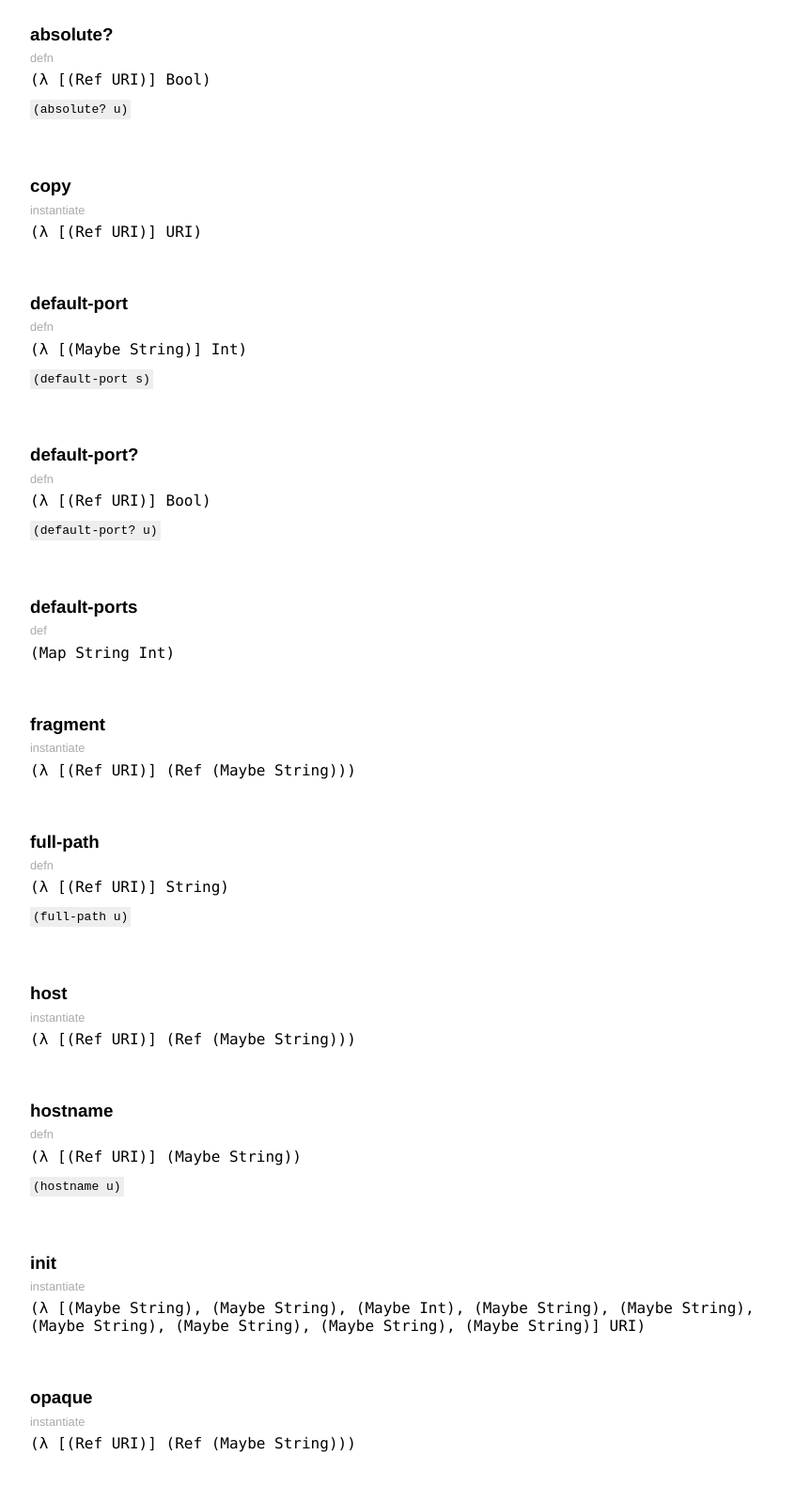
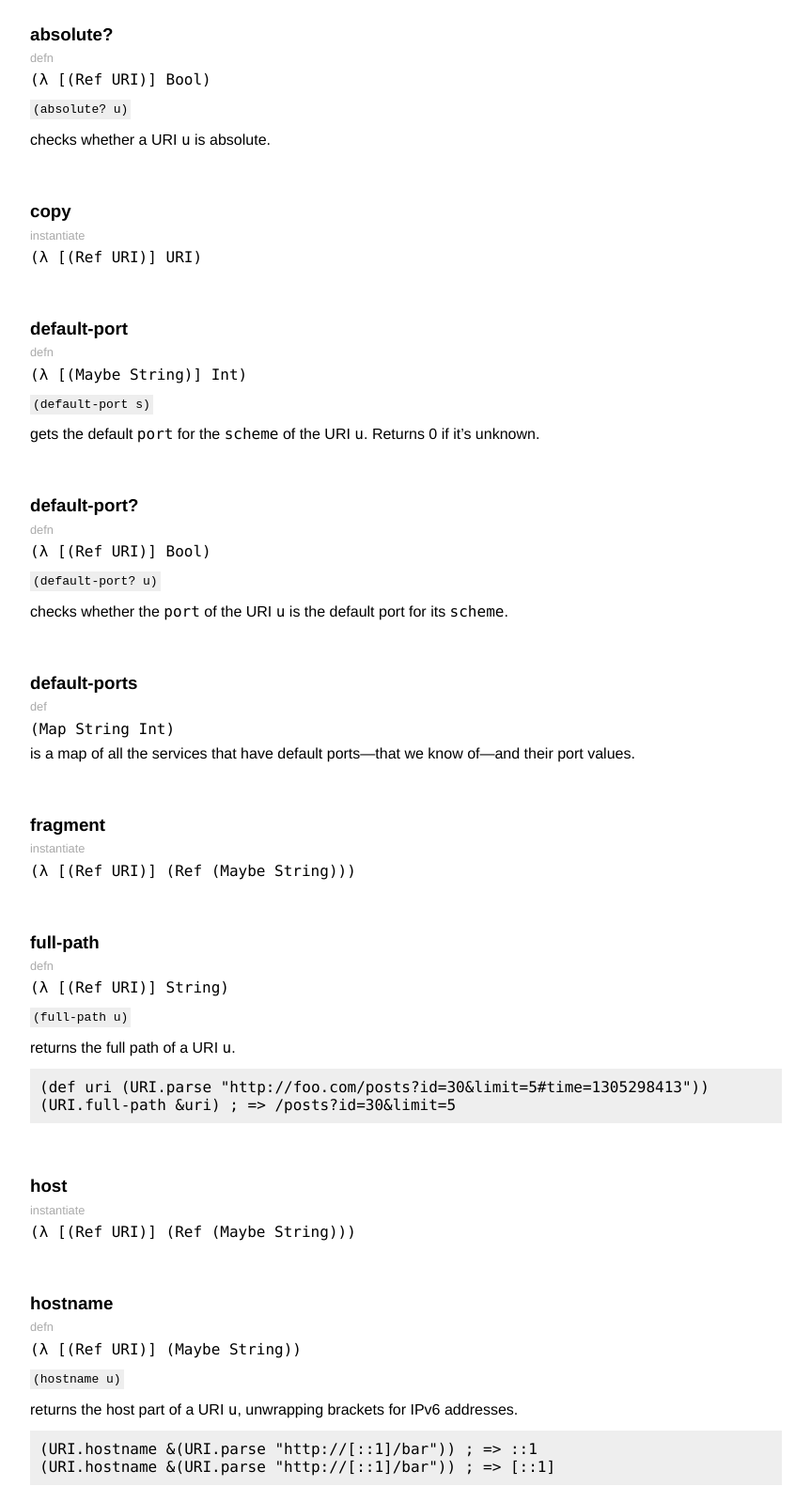
Before and after one commit to carpentry-org/uri, a plain HTML site: page docs/index.html in a window 1280 px wide. Shown: the part 340-1938 px from the top of the page at 94% size, without its empty margins (208-1071 px from the left). Drawn offline with Linux system fonts and the light colour scheme.

Commit message:
uri: better docs and fixed a bug

```diff
--- a/docs/index.html
+++ b/docs/index.html
@@ -66,6 +66,7 @@ between explicit/implicit port assignments). That might not always be desirable!
                     (absolute? u)
                 </pre>
                 <p class="doc">
+                    <p>checks whether a URI <code>u</code> is absolute.</p>
 
                 </p>
             </div>
@@ -104,6 +105,8 @@ between explicit/implicit port assignments). That might not always be desirable!
                     (default-port s)
                 </pre>
                 <p class="doc">
+                    <p>gets the default <code>port</code> for the <code>scheme</code> of the URI <code>u</code>.
+Returns 0 if it’s unknown.</p>
 
                 </p>
             </div>
@@ -123,6 +126,8 @@ between explicit/implicit port assignments). That might not always be desirable!
                     (default-port? u)
                 </pre>
                 <p class="doc">
+                    <p>checks whether the <code>port</code> of the URI <code>u</code> is the default
+port for its <code>scheme</code>.</p>
 
                 </p>
             </div>
@@ -142,6 +147,8 @@ between explicit/implicit port assignments). That might not always be desirable!
 
                 </span>
                 <p class="doc">
+                    <p>is a map of all the services that have default ports—that
+we know of—and their port values.</p>
 
                 </p>
             </div>
@@ -180,6 +187,10 @@ between explicit/implicit port assignments). That might not always be desirable!
                     (full-path u)
                 </pre>
                 <p class="doc">
+                    <p>returns the full path of a URI <code>u</code>.</p>
+<pre><code>(def uri (URI.parse &quot;http://foo.com/posts?id=30&amp;limit=5#time=1305298413&quot;))
+(URI.full-path &amp;uri) ; =&gt; /posts?id=30&amp;limit=5
+</code></pre>
 
                 </p>
             </div>
@@ -218,6 +229,11 @@ between explicit/implicit port assignments). That might not always be desirable!
                     (hostname u)
                 </pre>
                 <p class="doc">
+                    <p>returns the host part of a URI <code>u</code>, unwrapping brackets for
+IPv6 addresses.</p>
+<pre><code>(URI.hostname &amp;(URI.parse &quot;http://[::1]/bar&quot;)) ; =&gt; ::1
+(URI.hostname &amp;(URI.parse &quot;http://[::1]/bar&quot;)) ; =&gt; [::1]
+</code></pre>
 
                 </p>
             </div>
@@ -390,6 +406,7 @@ between explicit/implicit port assignments). That might not always be desirable!
                     (relative? u)
                 </pre>
                 <p class="doc">
+                    <p>checks whether a URI <code>u</code> is relative.</p>
 
                 </p>
             </div>
@@ -770,6 +787,11 @@ between explicit/implicit port assignments). That might not always be desirable!
                     (str u)
                 </pre>
                 <p class="doc">
+                    <p>prints the URL <code>u</code> as idempotently as possible, i.e. as the parsed
+string.</p>
+<pre><code>(def uri (URI.parse &quot;http://admin:password@foo.com&quot;))
+(URI.str &amp;uri) ; =&gt; &quot;http://admin:password@foo.com&quot;
+</code></pre>
 
                 </p>
             </div>
@@ -979,6 +1001,11 @@ between explicit/implicit port assignments). That might not always be desirable!
                     (userinfo u)
                 </pre>
                 <p class="doc">
+                    <p>returns the user-information component for a URI <code>u</code>, which
+contains the provided username and password.</p>
+<pre><code>(def uri (URI.parse &quot;http://admin:password@foo.com&quot;))
+(URI.userinfo &amp;uri) ; =&gt; admin:password
+</code></pre>
 
                 </p>
             </div>
@@ -998,6 +1025,7 @@ between explicit/implicit port assignments). That might not always be desirable!
                     (zero)
                 </pre>
                 <p class="doc">
+                    <p>Creates an empty URI, i.e. one that has only <code>Nothing</code> in it.</p>
 
                 </p>
             </div>
--- a/docs/style.css
+++ b/docs/style.css
@@ -9,6 +9,11 @@ p {
 
 a {
     color: #f00;
+}
+
+pre {
+    background: #eee;
+    padding: 10px;
 }
 
 .logo {
```
Also changed, not shown: 1 other file.
